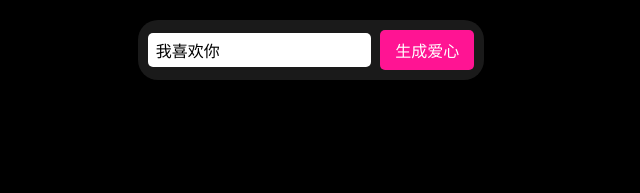
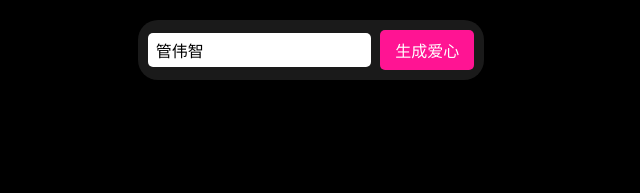
Before and after one commit to Leo9Gan/love, a plain HTML site: page index.html in a window 1280 px wide. Shown: the top 193 px of the page, 329-969 px from the left. Drawn offline with Linux system fonts and the light colour scheme.

Commit message:
Update index.html

```diff
--- a/index.html
+++ b/index.html
@@ -80,7 +80,7 @@
 </head>
 <body>
     <div id="input-area">
-        <input type="text" id="textInput" placeholder="输入名字或表白语..." value="我喜欢你">
+        <input type="text" id="textInput" placeholder="输入名字或表白语..." value="管伟智">
         <button onclick="createHeart()">生成爱心</button>
     </div>
     <div id="heart-container"></div>
```
